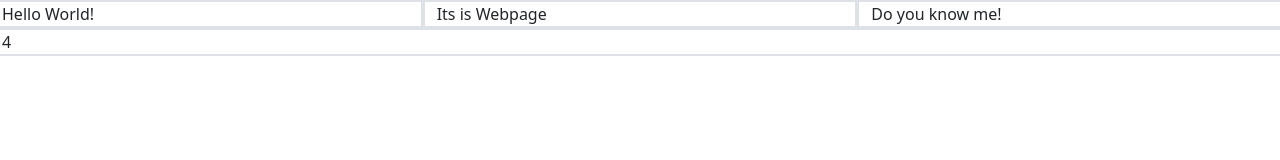
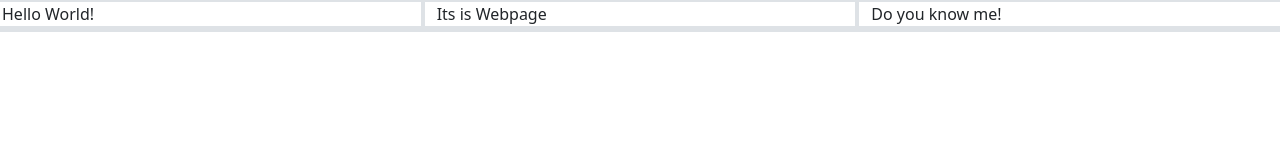
Before and after one commit to SardarWahab/Bootstrap-Project, a plain HTML site: page resp.html in a window 1280 px wide. Drawn offline with Linux system fonts and the light colour scheme.

Commit message:
`Removed content from last div in HTML layout`

```diff
--- a/resp.html
+++ b/resp.html
@@ -11,7 +11,7 @@
         <div class="col-3 col-lg-12 col-xl-4 border border-2">Hello World!</div>
         <div class="col-3  col-lg-4  border border-2">Its is Webpage</div>
         <div class="col-3 col-lg-4 border border-2">Do you know me!</div>
-        <div class="col-3 col-lg-4 col-xl-12 border border-2">4</div>
+        <div class="col-3 col-lg-4 col-xl-12 border border-2"></div>
     </div>
 </body>
 </html>
```
